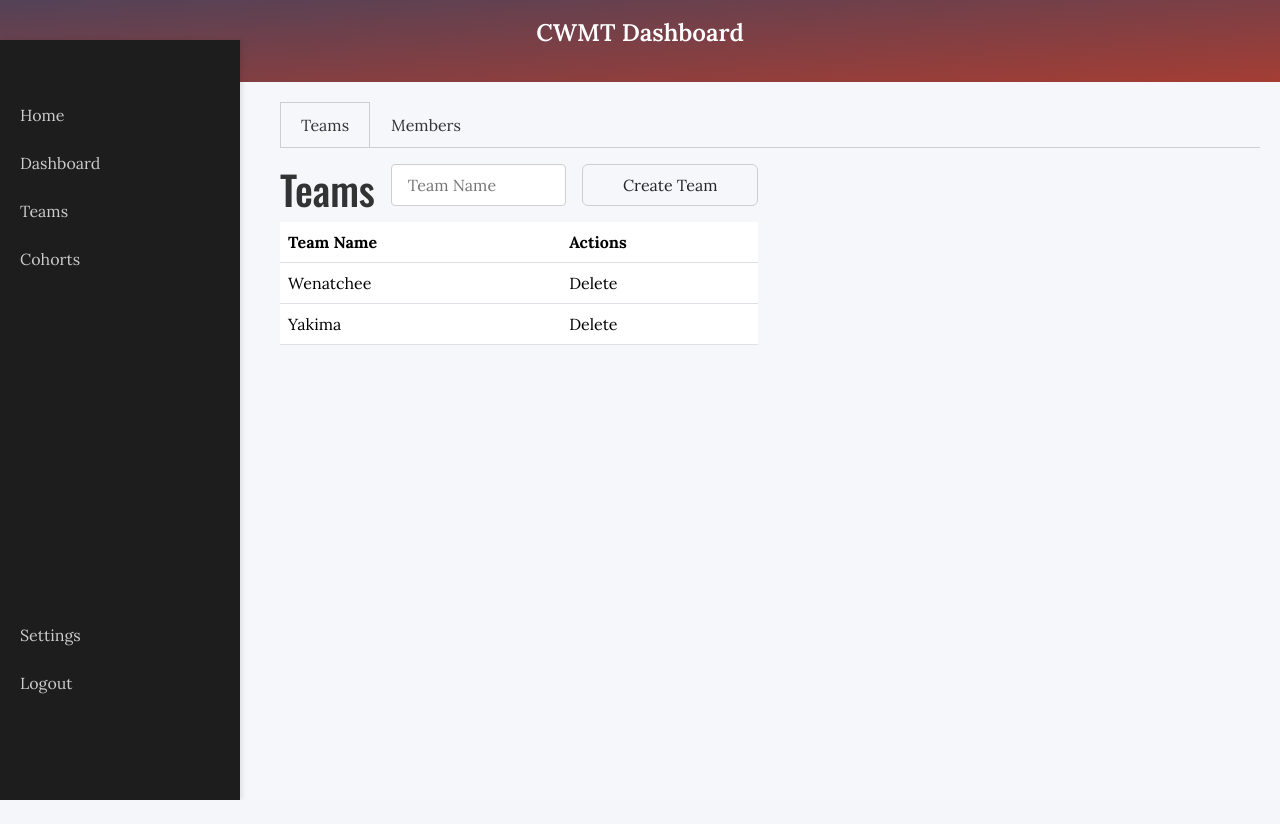
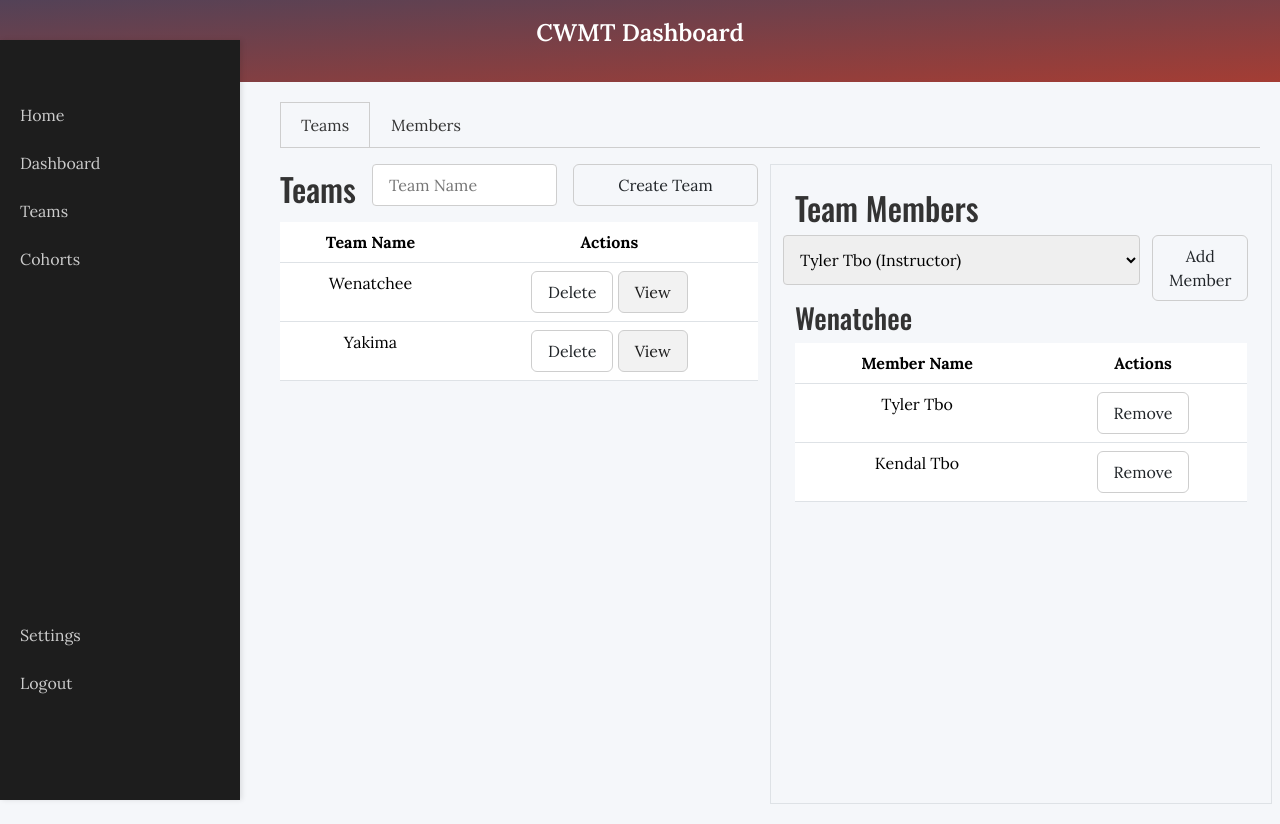
Before and after one commit to tylerthibault/cwmt, a Flask app: page /dashboard/teams in a window 1280 px wide. Before the commit the page ends 800 px from the top, so only its background shows below. Run offline with Flask 3, Linux system fonts and the light colour scheme.

Commit message:
teams can add members

```diff
--- a/cwmt/controllers/teams.py
+++ b/cwmt/controllers/teams.py
@@ -9,22 +9,27 @@ teams_bp = Blueprint('teams', __name__)
 
 @teams_bp.route('/dashboard/teams')
 def dash_index():
+    selected_team_id = request.args.get('team_id', 1)  # added line
     context = {
         'user': User.get(session.get('user')),
         'tab': request.args.get('tab', 'teams'),
         'teams': Team.get_all(),
         'roles': Role.get_all(),
-        'users': User.get_all()
+        'users': User.get_all(),
+        'selected_team_id': selected_team_id  # added line
     }
     return render_template('pages/private/dashboard/teams/base.html', **context)
 
+# CREATE
 @teams_bp.post('/dashboard/teams/create')
 def create():
     team = Team.create(request.form)
     return redirect(url_for('teams.dash_index', tab='teams'))
 
+# READ
 
 
+# UPDATE
 @teams_bp.post('/api/dashboard/teams/update')
 def update():
     id = request.form.get('id')
@@ -37,6 +42,19 @@ def update():
     core.logger.log(f'Team {team.name} updated.', with_flash=True, flash_category='success')
     return jsonify({'status': 'success'})
 
+@teams_bp.post('/dashboard/teams/add_user')
+def add_user():
+    data = {**request.form}
+    Team.add_member(data)
+    return redirect(url_for('teams.dash_index', tab='teams', team_id=data['team_id']))
+
+@teams_bp.post('/dashboard/teams/remove_user')
+def remove_user():
+    data = {**request.form}
+    Team.remove_member(data)
+    return redirect(url_for('teams.dash_index', tab='teams', team_id=data['team_id']))
+
+# DELETE
 @teams_bp.route('/dashboard/teams/<int:id>/delete')
 def delete(id):
     team = Team.get_by_id(id)
--- a/cwmt/models/teams.py
+++ b/cwmt/models/teams.py
@@ -1,6 +1,7 @@
 from flask_sqlalchemy import SQLAlchemy
 from datetime import datetime
 from cwmt import core
+from cwmt.models import users
 
 app = core.app
 db = app.db
@@ -66,6 +67,36 @@ class Team(db.Model):
         return team
 
     @classmethod
+    def add_member(cls, data:dict):
+        team = cls.query.get(data['team_id'])
+        user = users.User.query.get(data['user_id'])
+
+        # Check if user is already in team
+        if user in team.users:
+            core.logger.log('User is already a member of this team.', with_flash=True, status='error')
+            return False
+
+        team.users.append(user)
+        db.session.commit()
+        core.logger.log(f'{user.name} added to {team.name}.', with_flash=True, flash_category='success')
+        return True
+
+    @classmethod
+    def remove_member(cls, data:dict):
+        team = cls.query.get(data['team_id'])
+        user = users.User.query.get(data['user_id'])
+
+        # Check if user is not in team
+        if user not in team.users:
+            core.logger.log('User is not a member of this team.', with_flash=True, status='error')
+            return False
+
+        team.users.remove(user)
+        db.session.commit()
+        core.logger.log(f'{user.name} removed from {team.name}.', with_flash=True, flash_category='success')
+        return True
+
+    @classmethod
     def delete(cls, id):
         team = cls.query.get(id)
         db.session.delete(team)
--- a/cwmt/models/users.py
+++ b/cwmt/models/users.py
@@ -44,6 +44,10 @@ class User(db.Model):
     @property
     def show_roles(self):
         return ', '.join([role.name for role in self.roles])
+
+    @property
+    def name(self):
+        return f'{self.first_name.capitalize()} {self.last_name.capitalize()}'
 
     @classmethod
     def create(cls, data:dict):
--- a/cwmt/static/css/bootstrap_overide.css
+++ b/cwmt/static/css/bootstrap_overide.css
@@ -37,33 +37,13 @@
 }
 
 .btn-secondary {
-    background-color: transparent;
-    color: var(--light);
-    border: 1px solid var(--secondary);
-    padding: 0.5rem 1rem;
-    border-radius: 0.25rem;
-    cursor: pointer;
-    transition: background-color 0.3s;
+    background-color: var(--light);
+    color: var(--dark);
 }
 
 .btn-secondary:hover {
-    /* background-color: var(--accent); */
-    background: linear-gradient(to bottom right, var(--dark), var(--light));
-    color: var(--accent);
-    border: none;
-    box-shadow: 5px 5px 0 black;
-}
-
-.btn-secondary:active {
-    background-color: var(--secondary);
-    transform: translateY(2px);
-    box-shadow: none;
-}
-
-.btn-secondary:focus {
-    background-color: var(--secondary);
-    transform: translateY(2px);
-    box-shadow: none;
+    background-color: var(--dark);
+    color: var(--light);
 }
 
 /* Forms */
--- a/cwmt/static/js/tabs.js
+++ b/cwmt/static/js/tabs.js
@@ -10,10 +10,12 @@ document.addEventListener('DOMContentLoaded', function() {
             // Activate selected tab and its panel
             this.classList.add('active');
             document.getElementById(this.getAttribute('data-tab')).classList.add('active');
+            // Update URL parameter for the selected tab
+            let url = new URL(window.location);
+            url.searchParams.set('tab', this.getAttribute('data-tab'));
+            history.pushState({}, '', url);
         });
     });
 });
 
-
-
 console.log('tabs.js loaded');
--- a/cwmt/templates/pages/private/dashboard/teams/base.html
+++ b/cwmt/templates/pages/private/dashboard/teams/base.html
@@ -8,16 +8,16 @@
 <div class="main">
     <!-- Tab bar -->
     <ul class="tabbar">
-        <li class="tab {% if tab == 'teams' %}active{% endif %}" data-tab="cohorts">Teams</li>
-        <li class="tab {% if tab == 'members' %}active{% endif %}" data-tab="templates">Members</li>
+        <li class="tab {% if tab == 'teams' %}active{% endif %}" data-tab="teams">Teams</li>
+        <li class="tab {% if tab == 'members' %}active{% endif %}" data-tab="members">Members</li>
     </ul>
 
     <!-- Tab panels -->
     <div class="tab-content">
-        <div id="cohorts" class="tab-panel {% if tab == 'teams' %}active{% endif %}">
+        <div id="teams" class="tab-panel {% if tab == 'teams' %}active{% endif %}">
             {% include 'pages/private/dashboard/teams/index.html' %}
         </div>
-        <div id="templates" class="tab-panel {% if tab == 'members' %}active{% endif %}">
+        <div id="members" class="tab-panel {% if tab == 'members' %}active{% endif %}">
             {% include 'pages/private/dashboard/users/index.html' %}
         </div>
     </div>
--- a/cwmt/templates/pages/private/dashboard/teams/index.html
+++ b/cwmt/templates/pages/private/dashboard/teams/index.html
@@ -1,7 +1,7 @@
-<div class="row">
+<div class="row h-100">
     <div class="col-6">
         <div class="d-flex justify-content-between align-items-center gap-3">
-            <h1>Teams</h1>
+            <h2>Teams</h2>
             <form action="{{ url_for('teams.create') }}" method="post">
                 <div class="d-flex gap-3">
                     <input type="text" name="name" placeholder="Team Name">
@@ -11,25 +11,109 @@
         </div>
         <table class="table">
             <thead>
-                <tr>
+                <tr class="text-center">
                     <th>Team Name</th>
                     <th>Actions</th>
                 </tr>
             </thead>
             <tbody>
                 {% for team in teams %}
-                <tr>
+                <tr class="text-center">
                     <td>
-                        <span class="editable" data-id="{{ team.id }}" data-route="{{ url_for('teams.update') }}" data-column-name="name">{{ team.name }}</span>
+                        <span class="editable" data-id="{{ team.id }}" data-route="{{ url_for('teams.update') }}"
+                            data-column-name="name">{{ team.name }}</span>
                     </td>
                     <td>
-                        <a href="{{ url_for('teams.delete', id=team.id) }}">Delete</a>
+                        <a class="btn" href="{{ url_for('teams.delete', id=team.id) }}">Delete</a>
+                        <a class="btn btn-secondary" data-team-id="{{ team.id }}">View</a>
                     </td>
                 </tr>
                 {% endfor %}
             </tbody>
         </table>
     </div>
+    <div class="col-md-6 border vh-80 p-4">
+        <!-- default message -->
+        <div id="default-message">
+            <p>Please select a team to view details.</p>
+        </div>
+
+        {% for team in teams %}
+        <div class="d-none team-data" data-team-id="{{ team.id }}">
+            <div>
+                <h2>Team Members</h2>
+                <form class="row " action="{{ url_for('teams.add_user') }}" method="post">
+                    <input type="hidden" name="team_id" id="team_id" value="{{ team.id }}">
+                    <select class="col-md-9" name="user_id" id="user_id">
+                        {% for member in users %}
+                        {% set allowed_roles = ['Instructor', 'Admin'] %}
+                        {% if (member.roles|map(attribute='name')|select("in", allowed_roles)|list)|length > 0 %}
+                        <option value="{{ member.id }}">{{ member.name }} ({{ member.show_roles }}) </option>
+                        {% endif %}
+                        {% endfor %}
+                    </select>
+                    <div class="col-md-3">
+                        <button class="btn">Add Member</button>
+                    </div>
+                </form>
+            </div>
+
+            <div>
+                <h3>{{ team.name }}</h3>
+                <table class="table">
+                    <thead>
+                        <tr class="text-center">
+                            <th>Member Name</th>
+                            <th>Actions</th>
+                        </tr>
+                    </thead>
+                    <tbody>
+                        {% for member in team.users %}
+                        <tr class="text-center">
+                            <td>{{ member.name }}</td>
+                            <td>
+                                <form action="{{ url_for('teams.remove_user') }}" method="post">
+                                    <input type="hidden" name="team_id" value="{{ team.id }}">
+                                    <input type="hidden" name="user_id" value="{{ member.id }}">
+                                    <button type="submit" class="btn">Remove</button>
+                                </form>
+                            </td>
+                        </tr>
+                        {% endfor %}
+                    </tbody>
+                </table>
+            </div>
+        </div>
+        {% endfor %}
+    </div>
 </div>
 
 <script src="{{ url_for('static', filename='js/update_db_api.js') }}"></script>
+<script>
+    // Inject passed team id from context
+    var selectedTeamId = {{ selected_team_id|default('null') }};
+    document.addEventListener('DOMContentLoaded', function() {
+        const defaultMessage = document.getElementById('default-message');
+        const viewButtons = document.querySelectorAll('.btn.btn-secondary[data-team-id]');
+        const teamDataDivs = document.querySelectorAll('.team-data');
+
+        viewButtons.forEach(btn => {
+            btn.addEventListener('click', function(e) {
+                e.preventDefault();
+                if (defaultMessage) defaultMessage.style.display = 'none';
+                const teamId = btn.getAttribute('data-team-id');
+                teamDataDivs.forEach(div => div.classList.add('d-none'));
+                const targetDiv = document.querySelector(`.team-data[data-team-id='${teamId}']`);
+                if (targetDiv) targetDiv.classList.remove('d-none');
+            });
+        });
+
+        // If a team is passed via query param, show that team's details.
+        if (selectedTeamId) {
+            const targetButton = document.querySelector(`.btn.btn-secondary[data-team-id='${selectedTeamId}']`);
+            if (targetButton) {
+                targetButton.click();
+            }
+        }
+    });
+</script>
--- a/cwmt/templates/pages/private/dashboard/users/forms/admin_create.html
+++ b/cwmt/templates/pages/private/dashboard/users/forms/admin_create.html
@@ -15,20 +15,20 @@
         <input type="email" id="email" name="email">
     </div>
 
-    <div>
+    <!-- <div>
         <label for="team">Team</label>
         <select id="team" name="team">
             {% for team in teams %}
             <option class="capitalize" value="{{ team.id }}">{{ team.name }}</option>
             {% endfor %}
         </select>
-    </div>
+    </div> -->
 
     <div>
         <label for="role_id">Role</label>
         <select id="role_id" name="role_id">
             {% for role in roles %}
-            {% if role.name != 'Sys Admin' and role.name != 'Owner' %}
+            {% if role.name != 'Sys Admin' and role.name != 'Owner' and role.name != 'Student' %}
             <option value="{{ role.id }}">{{ role.name }}</option>
             {% endif %}
             {% endfor %}
```
Also changed, not shown: instance/cwmt.db, 1 other file.
